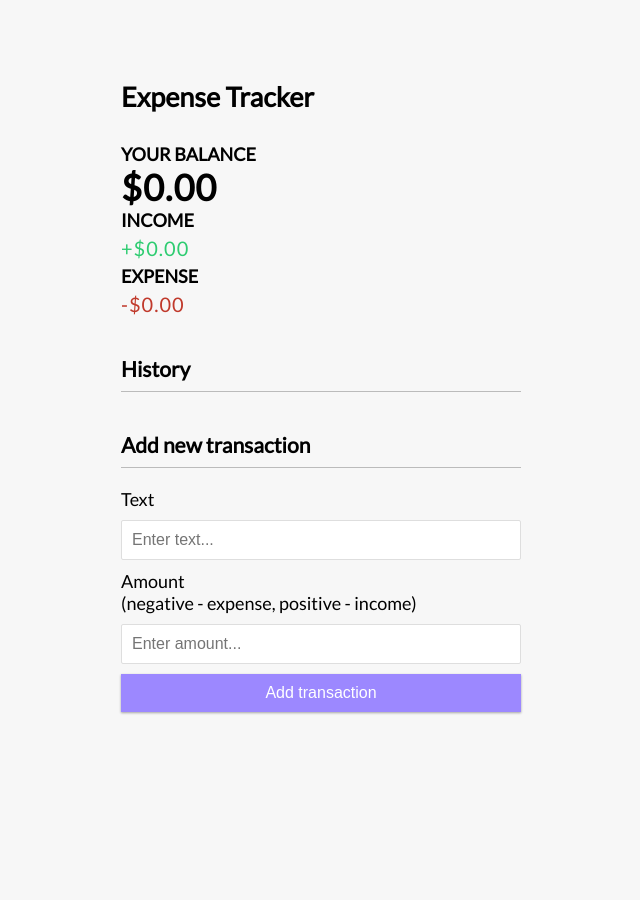
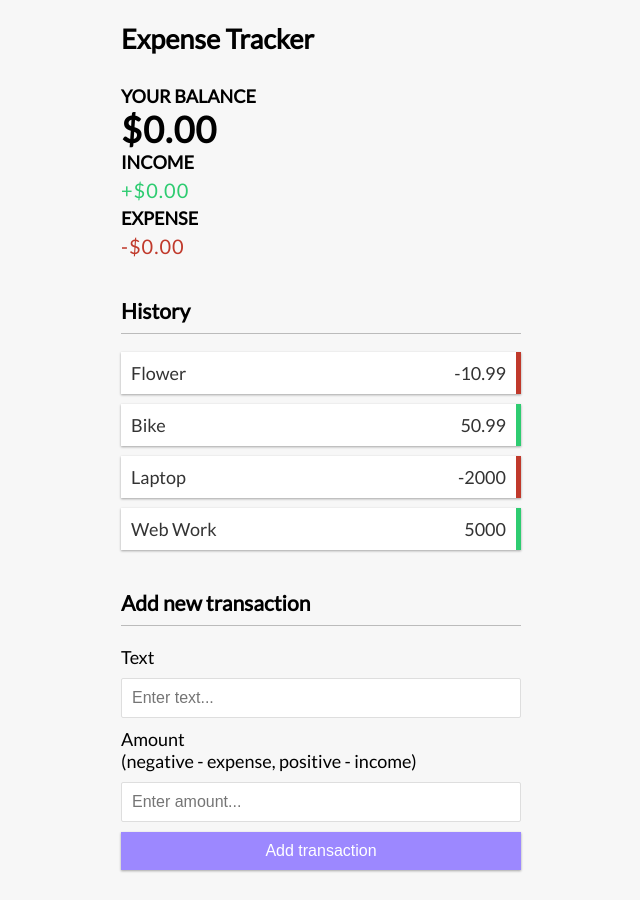
Before and after one commit to BenJRogers/vue-expense-tracker, a Vue app: page / in a window 1280 px wide. Shown: the whole page, without its empty margins (319-959 px from the left). Before the commit the page ends 800 px from the top, so only its background shows below. Built offline with nearby package versions, Linux system fonts and the light colour scheme.

Commit message:
Learning new Composition API

```diff
--- a/src/App.vue
+++ b/src/App.vue
@@ -3,26 +3,25 @@
     <div class="container">
         <Balance />
         <IncomeExpenses />
-        <TransactionList />
+        <TransactionList :transactions="transactions" />
         <AddTransaction />
     </div>
 
 </template>
 
-<script>
+<script setup>
 import Header from "./components/Header.vue";
 import Balance from "./components/Balance.vue";
 import IncomeExpenses from "./components/IncomeExpenses.vue";
 import TransactionList from "./components/TransactionList.vue";
 import AddTransaction from "./components/AddTransaction.vue";
 
-export default {
-    components: {
-        Header,
-        Balance,
-        IncomeExpenses,
-        TransactionList,
-        AddTransaction
-    },
-};
+import { ref } from 'vue';
+
+const transactions = ref([
+    { id: 1, text: 'Flower', amount: -10.99 },
+    { id: 2, text: 'Bike', amount: 50.99 },
+    { id: 3, text: 'Laptop', amount: -2000 },
+    { id: 4, text: 'Web Work', amount: 5000 }
+]);
 </script>
--- a/src/components/TransactionList.vue
+++ b/src/components/TransactionList.vue
@@ -1,6 +1,10 @@
 <template>
     <h3>History</h3>
     <ul id="list" class="list">
+        <li v-for="transaction in transactions" :key="transaction.id"
+            :class="transaction.amount < 0 ? 'minus' : 'plus'">
+            {{ transaction.text }} <span>{{ transaction.amount }}</span><button class="delete-btn">x</button>
+        </li>
         <!-- <li class="minus">
             Cash <span>-$400</span><button class="delete-btn">x</button>
         </li>
@@ -10,17 +14,55 @@
     </ul>
 </template>
 
-<script>
+<script setup>
+import { defineProps } from 'vue';
+
+const props = defineProps({
+    transactions: {
+        type: Array,
+        required: true
+    }
+});
+
+
+</script>
+
+//Composition API Shorthand
+<!-- <script setup>
+const transactions = [
+    { id: 1, text: 'Flower', amount: -10.99 },
+    { id: 2, text: 'Bike', amount: 50.99 },
+    { id: 3, text: 'Laptop', amount: -2000 },
+    { id: 4, text: 'Web Work', amount: 5000 }
+];
+</script> -->
+
+<!-- <script>
 export default {
-    data() {
+
+    // Composition API
+    setup() {
+        const transactions = [
+            { id: 1, text: 'Flower', amount: -10.99 },
+            { id: 2, text: 'Bike', amount: 50.99 },
+            { id: 3, text: 'Laptop', amount: -2000 },
+            { id: 4, text: 'Web Work', amount: 5000 }
+        ];
         return {
-            transactions: [
-                { id: 1, text: 'Flower', amount: -10.99 },
-                { id: 2, text: 'Bike', amount: -50.99 },
-                { id: 3, text: 'Laptop', amount: -2000 },
-                { id: 4, text: 'Web Work', amount: 5000 }
-            ]
+            transactions
         }
-    }
+    } -->
+
+//Options API
+// data() {
+// return {
+// transactions: [
+// { id: 1, text: 'Flower', amount: -10.99 },
+// { id: 2, text: 'Bike', amount: 50.99 },
+// { id: 3, text: 'Laptop', amount: -2000 },
+// { id: 4, text: 'Web Work', amount: 5000 }
+// ]
+// }
+// },
 }
-</script>
+<!-- </script> -->
```
